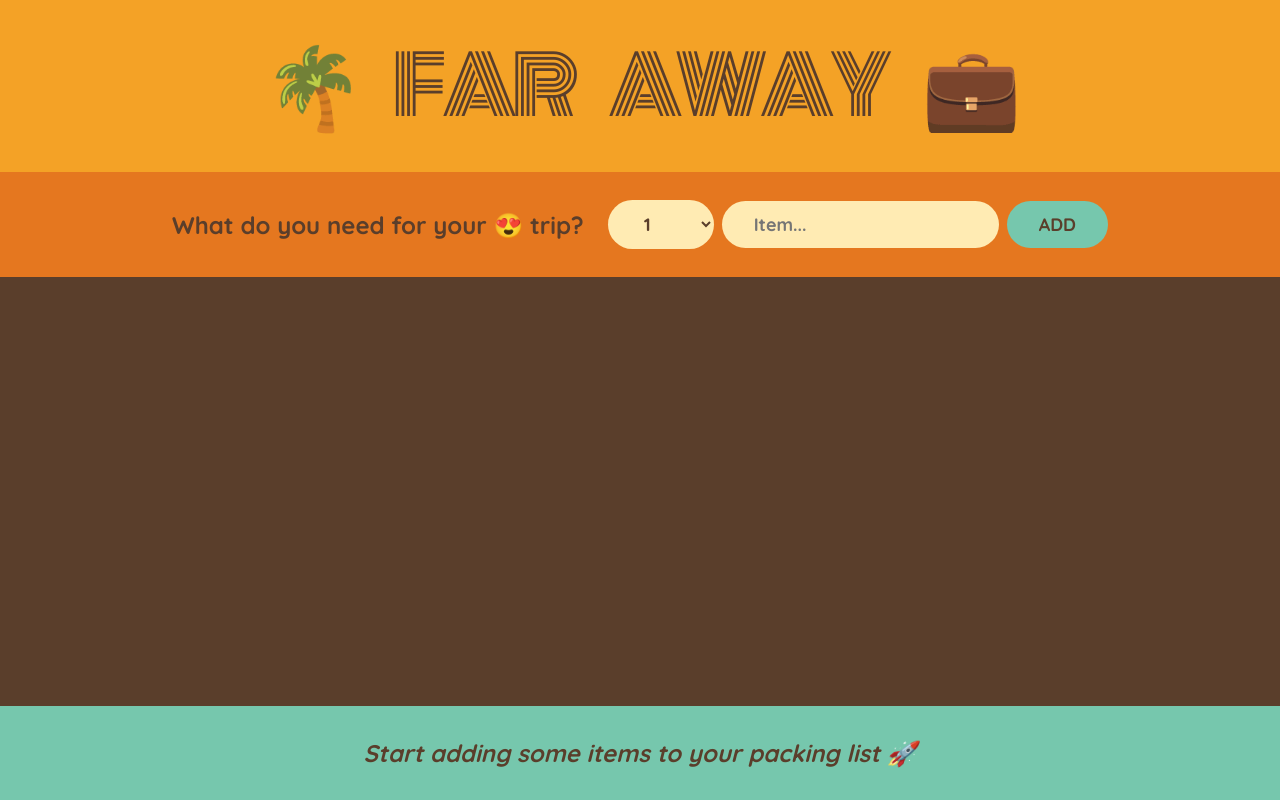
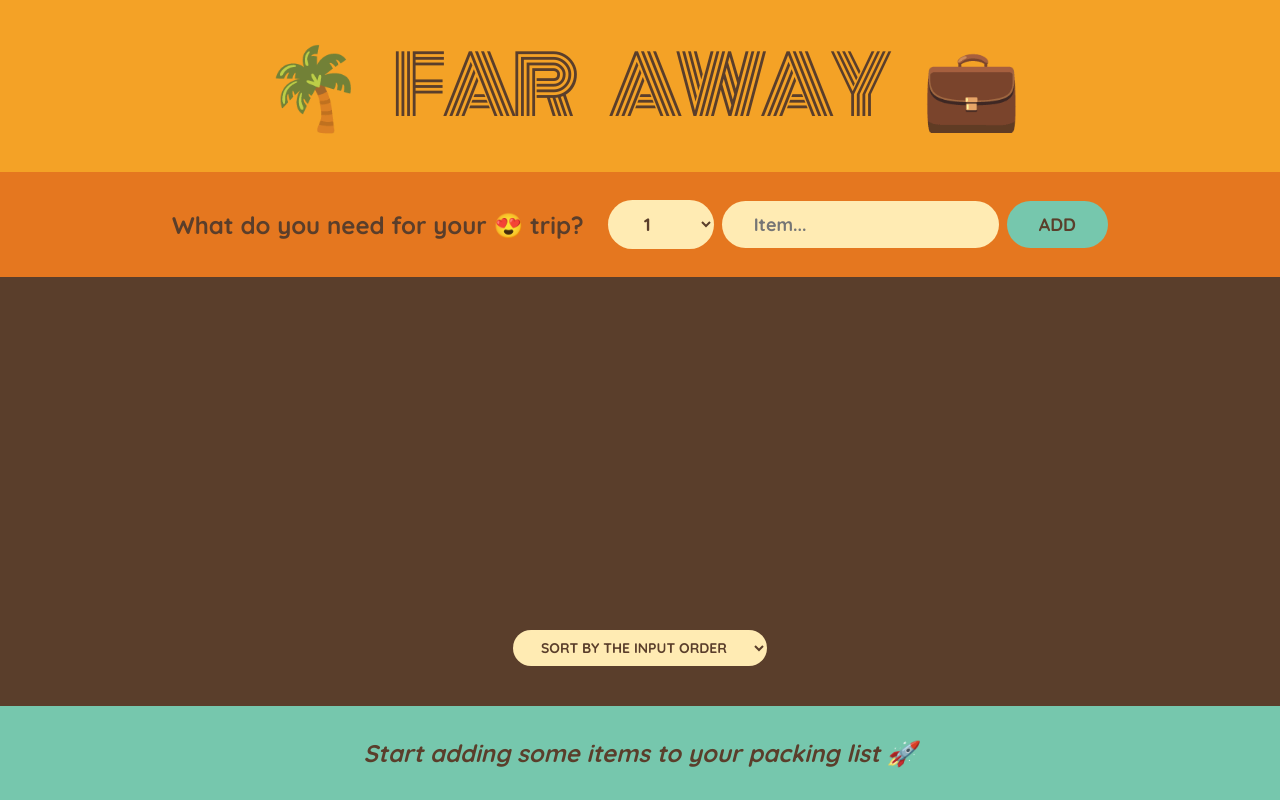
Before and after one commit to platisam/Travel_list, a React (Create React App) app: page / in a window 1280 px wide. Built offline with nearby package versions, Linux system fonts and the light colour scheme.

Commit message:
sorting items into a PackingList component

```diff
--- a/src/App.js
+++ b/src/App.js
@@ -86,10 +86,24 @@
 }
 
 function PackingList({ items, onDeleteItem, onToggleItem }) {
+  const [sortBy, setSortBy] = useState("input");
+
+  let sortedItems;
+
+  if (sortBy === "input") sortedItems = items;
+  if (sortBy === "description")
+    sortedItems = items
+      .slice()
+      .sort((a, b) => a.description.localeCompare(b.description));
+  if (sortBy === "packed")
+    sortedItems = items
+      .slice()
+      .sort((a, b) => Number(a.packed) - Number(b.packed));
+
   return (
     <div className="list">
       <ul>
-        {items.map((item) => (
+        {sortedItems.map((item) => (
           <Item
             item={item}
             key={item.id}
@@ -98,6 +112,14 @@
           />
         ))}
       </ul>
+
+      <div className="actions">
+        <select value={sortBy} onChange={(e) => setSortBy(e.target.value)}>
+          <option value="input">Sort by the input order</option>
+          <option value="description">Sort by description</option>
+          <option value="packed">Sort by packed status</option>
+        </select>
+      </div>
     </div>
   );
 }
```
